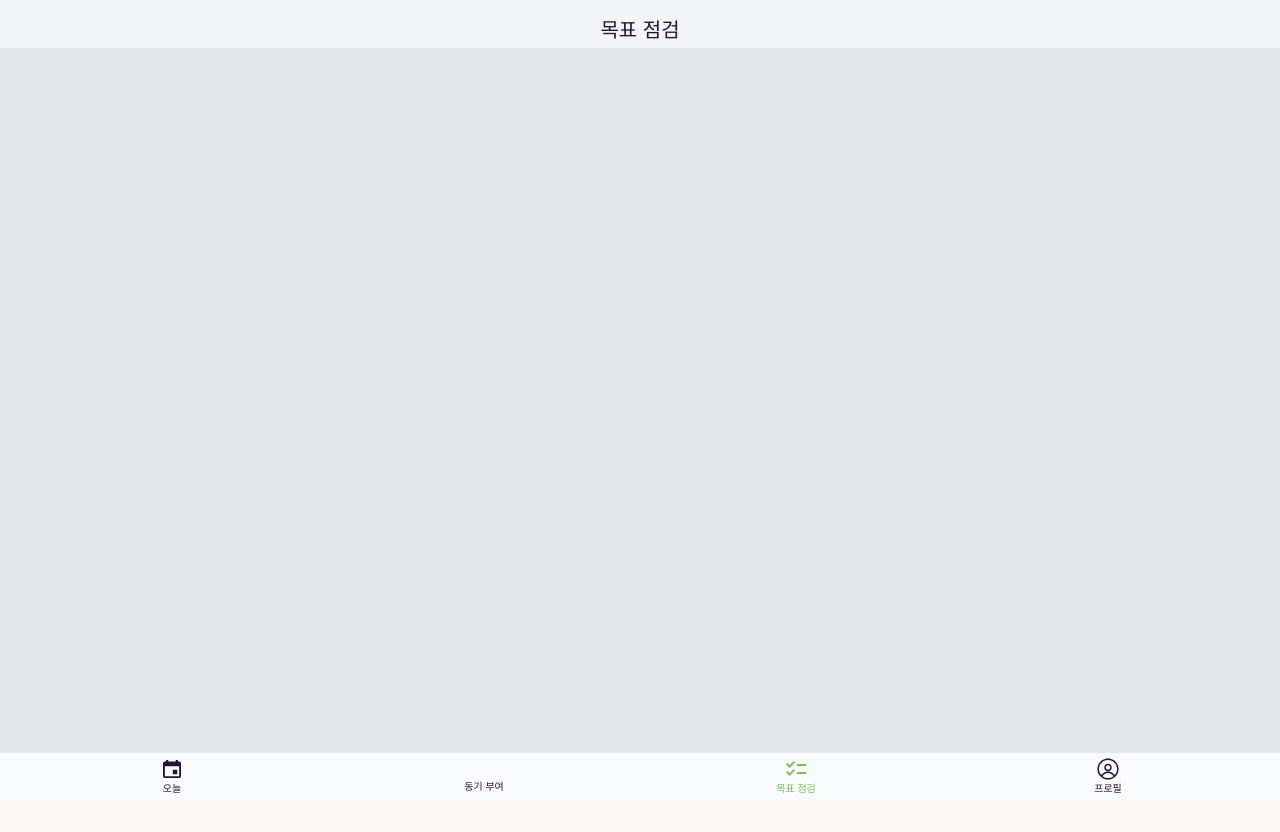
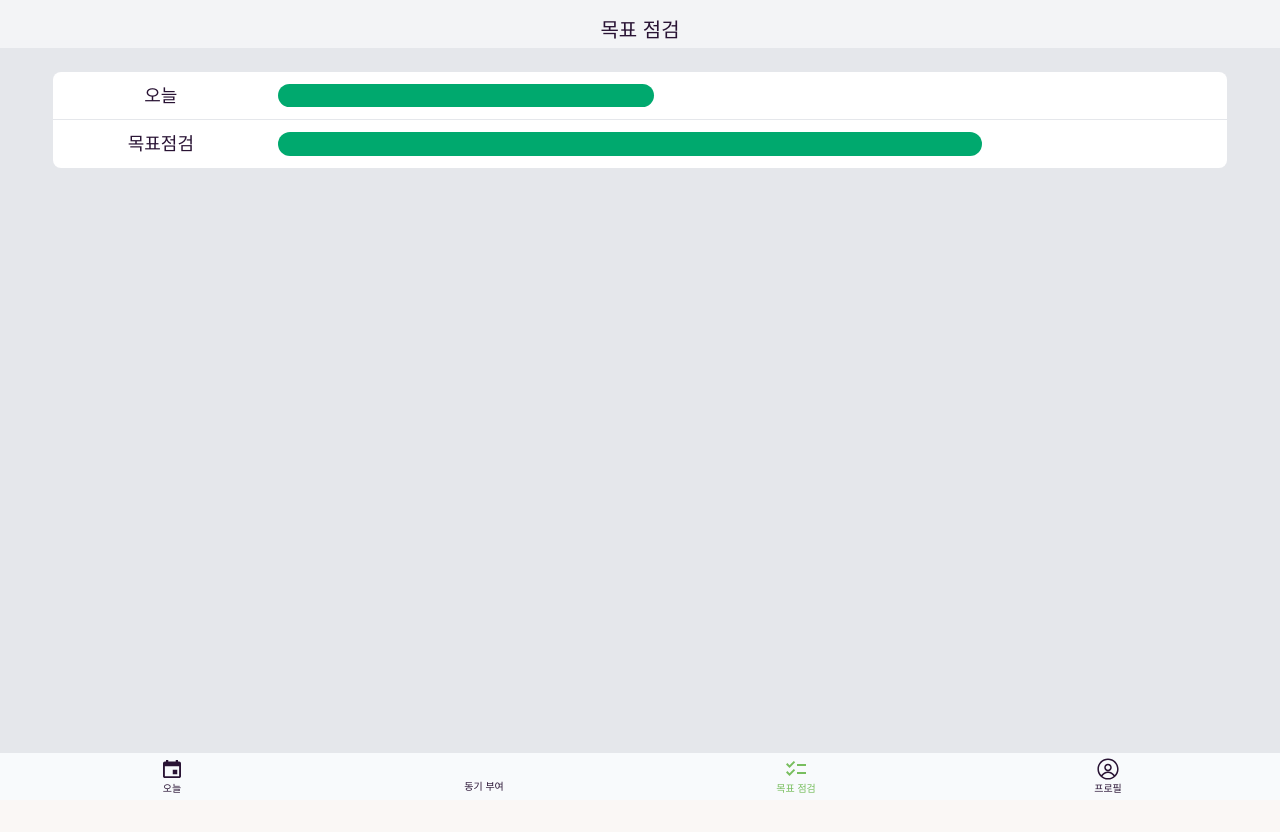
Before and after one commit to BCD-q/pencil-me-fe, a Next.js app: page /main/check in a window 1280 px wide. Shown: the top 832 px of the page. Before the commit the page ends 800 px from the top, so only its background shows below. Built offline with nearby package versions, Linux system fonts and the light colour scheme; some icons are missing.

Commit message:
feat: 목표 점검 페이지 마크업

```diff
--- a/src/app/group/components/GroupBox.tsx
+++ b/src/app/group/components/GroupBox.tsx
@@ -27,7 +27,7 @@ export default function GroupBox(): JSX.Element {
   }, [groupModalOpen]);
 
   return (
-    <div className="flex flex-col items-center bg-gray-200 border-8">
+    <div className="flex flex-col items-center ">
       {category &&
         category.map((item, index) => (
           <button
--- a/src/app/group/layout.tsx
+++ b/src/app/group/layout.tsx
@@ -7,7 +7,7 @@ export default function RootLayout({
   children: React.ReactNode;
 }) {
   return (
-    <div className="flex flex-col h-full">
+    <div className="flex flex-col h-full bg-gray-200">
       <main className="flex-1">{children}</main>
       <GroupFooter />
     </div>
--- a/src/app/group/page.tsx
+++ b/src/app/group/page.tsx
@@ -14,14 +14,14 @@ export default function Group(): JSX.Element {
   return (
     <div className="flex flex-col">
       <Cartegory>그룹</Cartegory>
-      <div className="flex flex-col items-center bg-gray-200 border-8 border-slate-200 h-36">
+      <div className="flex flex-col items-center mt-6">
         <Link
           href="../main"
           className=" pl-4 pt-2 flex justify-start w-11/12 h-12 mt-2 text-lg bg-white rounded-t-lg border-b-[1px]  border-gray-200 hover:bg-gray-300"
         >
           <button>오늘</button>
         </Link>
-        <button className="flex justify-start w-11/12 mb-4 h-12 pt-2 pl-4 text-lg bg-white rounded-b-lg hover:bg-gray-300 ">
+        <button className="flex justify-start w-11/12 mb-4 h-12 pt-2 pl-4 text-lg bg-white rounded-b-lg hover:bg-gray-300">
           주요 목표
         </button>
       </div>
--- a/src/app/main/check/page.tsx
+++ b/src/app/main/check/page.tsx
@@ -1,10 +1,36 @@
+import Link from 'next/link';
+
 import Cartegory from '@/component/common/Cartegory';
+import Container from '@/component/common/Container';
 
 export default function CheckPage(): JSX.Element {
   return (
-    <div className="relative flex flex-col h-full">
+    <div className="flex flex-col h-[100vh] bg-gray-200">
       <Cartegory>목표 점검</Cartegory>
-      <div className="h-full bg-gray-200"></div>
+      <div className="flex flex-col items-center h-36 mt-4">
+        <Link
+          href=""
+          className="flex justify-around w-11/12 h-12 mt-2 text-lg bg-white rounded-t-lg border-b-[1px]  border-gray-200"
+        >
+          <button className="w-1/6">오늘</button>
+          <progress
+            className="progress rounded-lg bg-white progress-success w-4/5 my-auto h-1/2"
+            value="40"
+            max="100"
+          ></progress>
+        </Link>
+        <Link
+          href=""
+          className="flex justify-around w-11/12 h-12 text-lg bg-white rounded-b-lg"
+        >
+          <button className="w-1/6">목표점검</button>
+          <progress
+            className="progress rounded-lg bg-white progress-success w-4/5 my-auto h-1/2"
+            value="75"
+            max="100"
+          ></progress>
+        </Link>
+      </div>
     </div>
   );
 }
--- /dev/null
+++ b/src/component/common/Container.tsx
@@ -0,0 +1,9 @@
+type Props = {
+  children?: React.ReactNode;
+};
+
+const Container = ({ children }: Props) => {
+  return <div className="container mx-auto px-5">{children}</div>;
+};
+
+export default Container;
--- a/src/libs/index.tsx
+++ b/src/libs/index.tsx
@@ -13,5 +13,3 @@ export const fetchInspiration = async () => {
     console.error(error);
   }
 };
-
-export const
```
